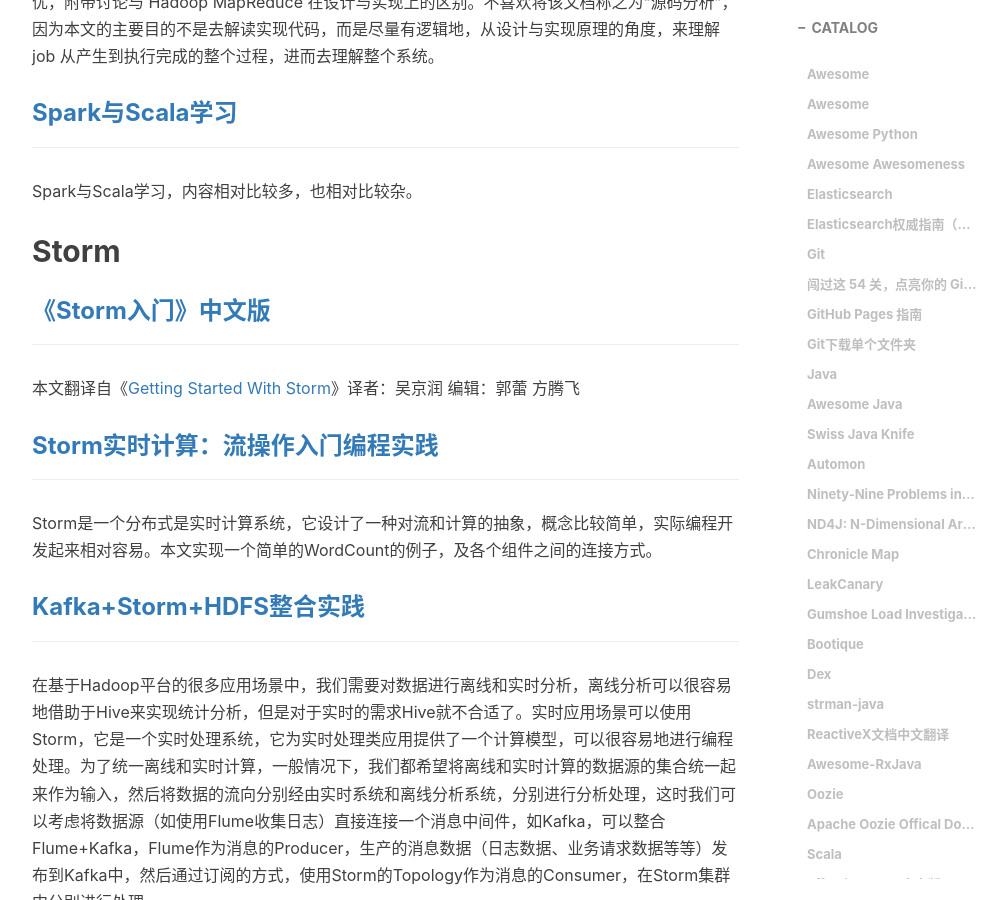
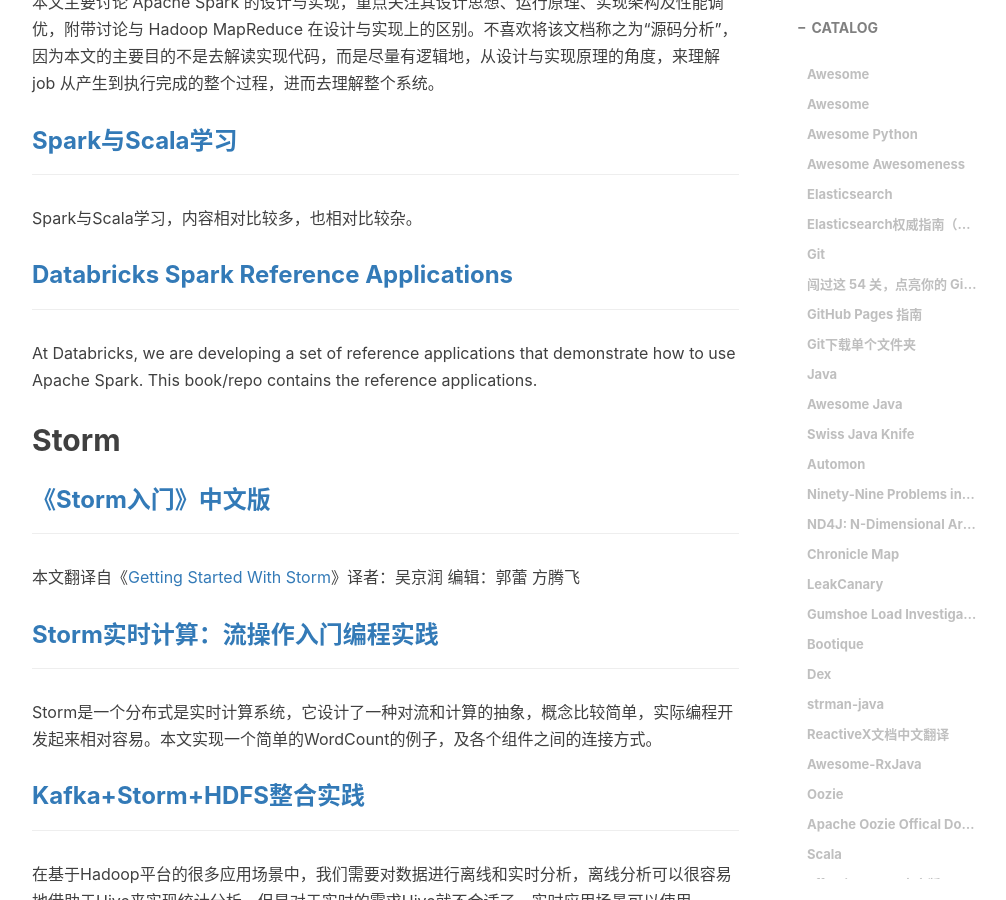
Before and after one commit to shoppingwang/shoppingwang.github.io, a Jekyll site: the page built from _posts/2016-07-19-awesome-resources.markdown, in a window 1280 px wide and 900 px high, scrolled down 9990 px. Shown: the whole window, without its empty margins (233-1239 px from the left). Built offline with Jekyll 4.4.1, drawn with Linux system fonts in a browser that asks for light colours; nearby versions of some CDN libraries; comment, search, counter and statistics services are not loaded; some of the changed text lies outside the part shown.

Commit message:
更新资源

```diff
--- a/_posts/2016-07-19-awesome-resources.markdown
+++ b/_posts/2016-07-19-awesome-resources.markdown
@@ -252,6 +252,10 @@
 Spark与Scala学习，内容相对比较多，也相对比较杂。
 
 
+### [Databricks Spark Reference Applications](https://databricks.gitbooks.io/databricks-spark-reference-applications/content/index.html)
+----
+At Databricks, we are developing a set of reference applications that demonstrate how to use Apache Spark. This book/repo contains the reference applications.
+
 
 ## Storm
 
```
